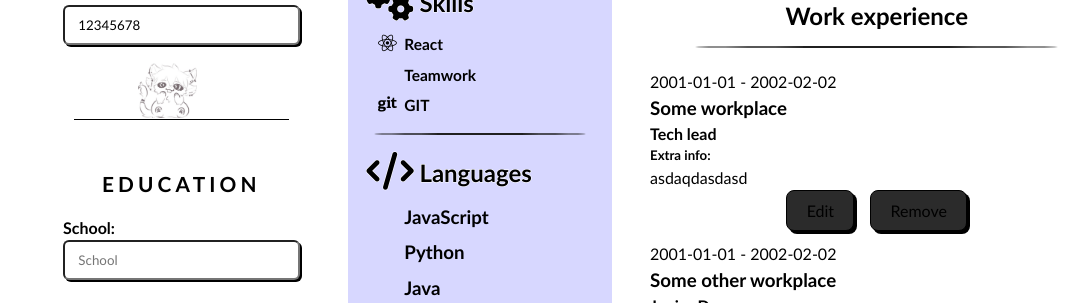
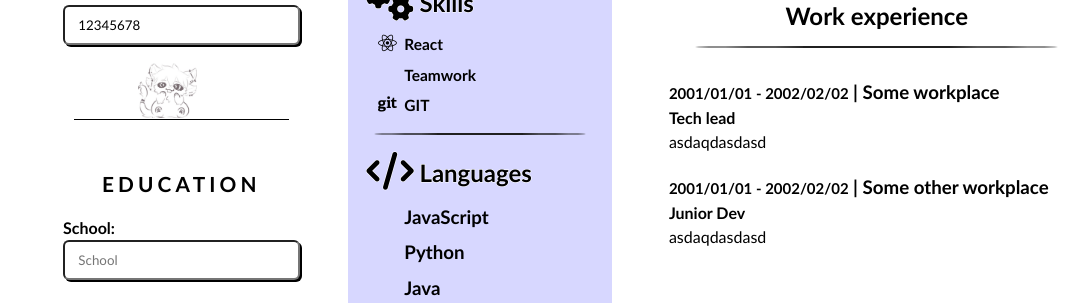
Before and after one commit to ATlexEide/cv-app, a React (Vite) app: page / in a window 1280 px wide. Shown: the part 497-800 px from the top of the page, without its empty margins (193-1280 px from the left). Built offline with nearby package versions, Linux system fonts and the light colour scheme; some icons are missing.

Commit message:
Update card logic

```diff
--- a/src/Components/Cards/Card.jsx
+++ b/src/Components/Cards/Card.jsx
@@ -1,22 +1,49 @@
-function Card({ skill = false, skillName, data, handleEdit, handleDelete }) {
+function Card({
+  workexp = false,
+  skill = false,
+  skillName,
+  data,
+  handleEdit,
+  handleDelete,
+}) {
   if (skill)
     return (
-      <section className="skill info">
+      <section className="skill info card">
         <h3>
           <i className={`fa-brands fa-${skillName.toLowerCase()}`}></i>
           {skillName}
         </h3>
       </section>
     );
-
+  if (data) {
+  }
   const type = data.school ? "education" : "practical";
   const place = data.school ? data.school : data.company;
   const designation = data.school ? data.degree : data.title;
+  if (workexp)
+    return (
+      <section className="workexp card" id={data.id}>
+        <h3>
+          <span className="timespan">{`${data.from.replace(/-/g, "/")} - ${
+            data.isCurrent ? "current" : data.to.replace(/-/g, "/")
+          }`}</span>{" "}
+          | {data.company}
+        </h3>
+        <h4>{data.title}</h4>
+        {data.desc && <p>{data.desc}</p>}
+        <CardButton
+          handleEdit={handleEdit}
+          handleDelete={handleDelete}
+          data={data}
+          type={type}
+        />
+      </section>
+    );
 
   return (
-    <section className={`${type}-info`}>
+    <section className="school info card">
       <div className="year">
-        {data.from} - {data.to}
+        {data.from.replace(/-/g, "/")} - {data.to.replace(/-/g, "/")}
       </div>
       <h3>{place}</h3>
       <h4>{designation}</h4>
@@ -26,23 +53,12 @@ function Card({ skill = false, skillName, data, handleEdit, handleDelete }) {
           <p id="desc">{data.desc}</p>
         </>
       )}
-      <div className="cardbuttons">
-        <button
-          onClick={() => {
-            handleEdit(data);
-          }}
-        >
-          Edit
-        </button>
-
-        <button
-          onClick={() => {
-            handleDelete(data.id, type);
-          }}
-        >
-          Remove
-        </button>
-      </div>
+      <CardButton
+        handleEdit={handleEdit}
+        handleDelete={handleDelete}
+        data={data}
+        type={type}
+      />
     </section>
   );
 }
@@ -57,3 +73,25 @@ export default Card;
 //   </div>
 
 // </article>
+
+function CardButton(props) {
+  return (
+    <div className="cardbuttons">
+      <button
+        onClick={() => {
+          props.handleEdit(props.data);
+        }}
+      >
+        Edit
+      </button>
+
+      <button
+        onClick={() => {
+          props.handleDelete(props.data.id, props.type);
+        }}
+      >
+        Remove
+      </button>
+    </div>
+  );
+}
```
